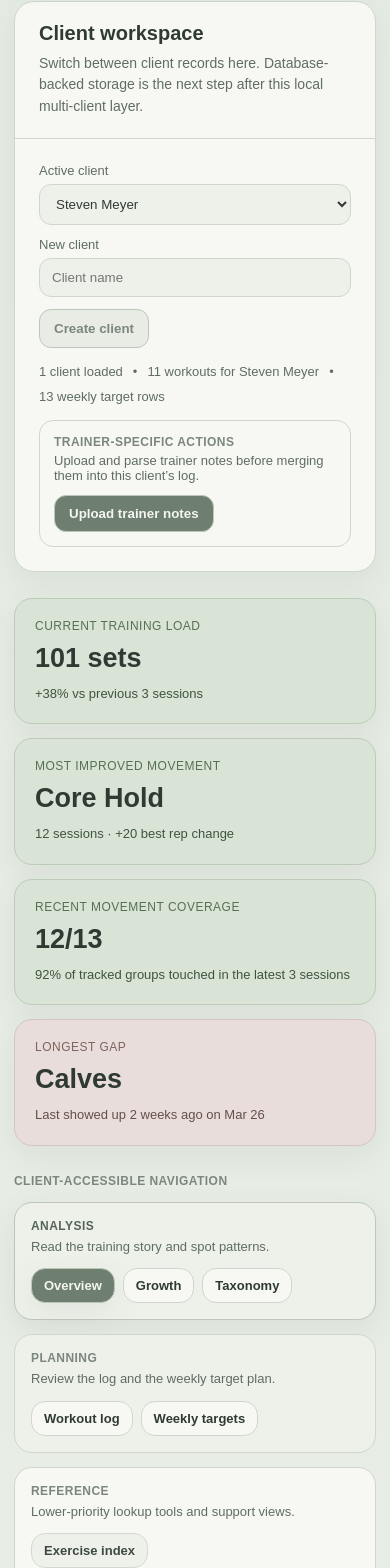
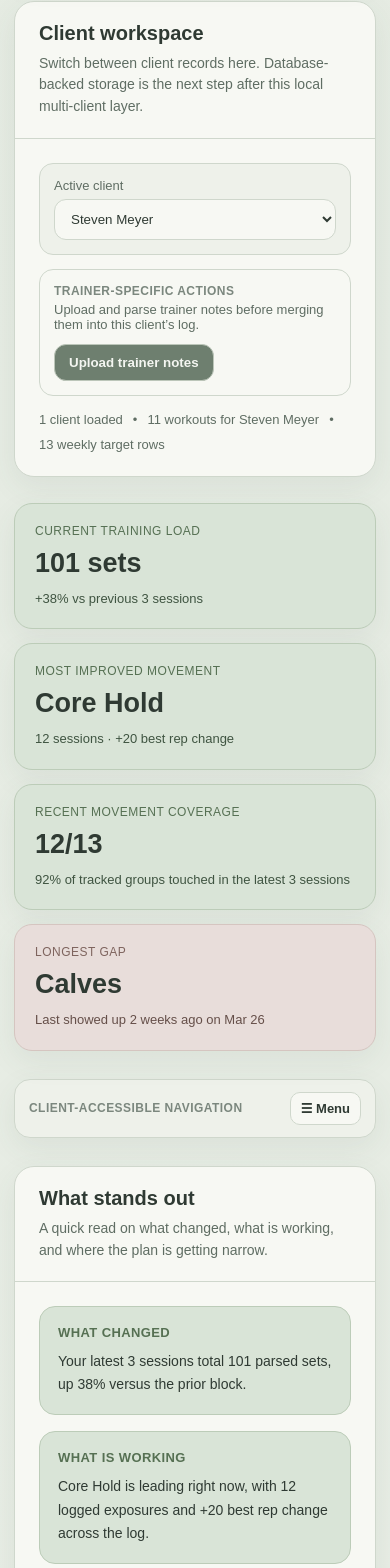
Before and after one commit to meyer-s/workout-tracker, a React (Vite) app: page / in a window 390 px wide. Shown: the part 270-1838 px from the top of the page. Built offline with nearby package versions, Linux system fonts and the light colour scheme; the HTML template or start-up script is replaced by a standard one.

Commit message:
Add topbar nav and mobile hamburger menu

```diff
--- a/src/workouttracker.jsx
+++ b/src/workouttracker.jsx
@@ -37,6 +37,7 @@ import { createBlankClient, createSeedClient, normalizeClientStore, updateClient
 
 const DEFAULT_CALORIE_THRESHOLD_PERCENT = 40;
 const DEFAULT_ZONE_THRESHOLD_PERCENT = 90;
+const ADD_NEW_CLIENT_OPTION = "__add_new_client__";
 
 function createWeeklyTarget({ week, calories, reportedCalories = calories, calorieThresholdPercent = DEFAULT_CALORIE_THRESHOLD_PERCENT, zoneMinutes = null, zonePercent = zoneMinutes === null ? null : DEFAULT_ZONE_THRESHOLD_PERCENT, reportedZoneMinutes = null }) {
   return {
@@ -1105,6 +1106,8 @@ export default function TrainingLogDashboard() {
   const [clients, setClients] = useState([seedClient]);
   const [activeClientId, setActiveClientId] = useState(seedClient.id);
   const [newClientName, setNewClientName] = useState("");
+  const [isClientAddMode, setIsClientAddMode] = useState(false);
+  const [isMobileNavOpen, setIsMobileNavOpen] = useState(false);
   const [trainerNotes, setTrainerNotes] = useState(trainerNotesExample);
   const [previewWorkouts, setPreviewWorkouts] = useState([]);
   const [intakeError, setIntakeError] = useState("");
@@ -1353,13 +1356,29 @@ export default function TrainingLogDashboard() {
     if (editingWorkoutKey === editRecord.originalKey) cancelWorkoutEdit();
   };
 
+  const handleClientSelectionChange = (nextValue) => {
+    if (nextValue === ADD_NEW_CLIENT_OPTION) {
+      setIsClientAddMode(true);
+      setNewClientName("");
+      setClientMessage("");
+      return;
+    }
+    setIsClientAddMode(false);
+    setActiveClientId(nextValue);
+    setClientMessage("");
+  };
+
   const createClient = () => {
-    const client = createBlankClient(newClientName);
+    const trimmedName = newClientName.trim();
+    if (!trimmedName) return;
+    const client = createBlankClient(trimmedName);
     setClients((current) => [...current, client]);
     setActiveClientId(client.id);
     setNewClientName("");
+    setIsClientAddMode(false);
     setClientMessage(`Added ${client.name}.`);
     setActiveTab("overview");
+    setIsMobileNavOpen(false);
   };
 
   const renderGroupHeader = (group) => {
@@ -1375,28 +1394,13 @@ export default function TrainingLogDashboard() {
     );
   };
 
-  const tabGroups = [
-    {
-      id: "analysis",
-      label: "Analysis",
-      subtitle: "Read the training story and spot patterns.",
-      tabs: [["overview", "Overview"], ["progress", "Growth"], ["groups", "Taxonomy"]],
-      tone: theme.surfaceStrong,
-    },
-    {
-      id: "planning",
-      label: "Planning",
-      subtitle: "Review the log and the weekly target plan.",
-      tabs: [["workouts", "Workout log"], ["weeks", "Weekly targets"]],
-      tone: theme.surfaceStrong,
-    },
-    {
-      id: "reference",
-      label: "Reference",
-      subtitle: "Lower-priority lookup tools and support views.",
-      tabs: [["index", "Exercise index"]],
-      tone: theme.surface,
-    },
+  const clientNavigationTabs = [
+    ["overview", "Overview"],
+    ["progress", "Growth"],
+    ["groups", "Taxonomy"],
+    ["workouts", "Workout log"],
+    ["weeks", "Weekly targets"],
+    ["index", "Exercise index"],
   ];
   const isMobile = viewportWidth < 760;
   const isTablet = viewportWidth < 1080;
@@ -1455,19 +1459,45 @@ export default function TrainingLogDashboard() {
         <div style={{ marginBottom: isMobile ? 26 : 36 }}>
           <SectionCard title="Client workspace" subtitle="Switch between client records here. Database-backed storage is the next step after this local multi-client layer.">
             <div style={{ display: "grid", gap: 16 }}>
-              <div style={{ display: "flex", gap: 12, flexWrap: "wrap", alignItems: "end" }}>
-                <label style={{ display: "grid", gap: 6, minWidth: 240, flex: "1 1 260px", fontSize: 13, color: theme.textSoft }}>
+              <div style={{ display: "grid", gridTemplateColumns: isCompact ? "minmax(0, 1fr)" : "minmax(280px, 0.95fr) minmax(320px, 1.05fr)", gap: 14, alignItems: "start" }}>
+                <div style={{ border: `1px solid ${theme.border}`, borderRadius: 14, padding: 14, background: theme.surfaceStrong, display: "grid", gap: 10 }}>
+                  <label style={{ display: "grid", gap: 6, fontSize: 13, color: theme.textSoft }}>
                     Active client
-                  <select value={activeClientId} onChange={(event) => { setActiveClientId(event.target.value); setClientMessage(""); }} style={{ padding: "11px 12px", borderRadius: 12, border: `1px solid ${theme.border}`, background: theme.surfaceStrong, color: theme.text }}>
+                    <select
+                      value={isClientAddMode ? ADD_NEW_CLIENT_OPTION : activeClientId}
+                      onChange={(event) => handleClientSelectionChange(event.target.value)}
+                      style={{ padding: "11px 12px", borderRadius: 12, border: `1px solid ${theme.border}`, background: theme.surface, color: theme.text }}
+                    >
                       {clients.map((client) => <option key={client.id} value={client.id}>{client.name}</option>)}
+                      <option value={ADD_NEW_CLIENT_OPTION}>+ Add new...</option>
                     </select>
                   </label>
-                <label style={{ display: "grid", gap: 6, minWidth: 220, flex: "1 1 220px", fontSize: 13, color: theme.textSoft }}>
-                  New client
-                  <input value={newClientName} onChange={(event) => setNewClientName(event.target.value)} placeholder="Client name" style={{ padding: "11px 12px", borderRadius: 12, border: `1px solid ${theme.border}`, background: theme.surfaceStrong, color: theme.text }} />
-                </label>
-                <button type="button" onClick={createClient} disabled={!newClientName.trim()} style={{ border: `1px solid ${theme.borderStrong}`, background: newClientName.trim() ? theme.accent : theme.surfaceMuted, color: newClientName.trim() ? "#f4f6f1" : theme.textMuted, borderRadius: 12, padding: "11px 14px", cursor: newClientName.trim() ? "pointer" : "not-allowed", fontWeight: 600 }}>Create client</button>
-              </div>
+                  {isClientAddMode ? (
+                    <div style={{ display: "grid", gap: 8 }}>
+                      <input value={newClientName} onChange={(event) => setNewClientName(event.target.value)} placeholder="New client name" style={{ padding: "11px 12px", borderRadius: 12, border: `1px solid ${theme.border}`, background: theme.surface, color: theme.text }} />
+                      <div style={{ display: "flex", gap: 8, flexWrap: "wrap" }}>
+                        <button type="button" onClick={createClient} disabled={!newClientName.trim()} style={{ border: `1px solid ${theme.borderStrong}`, background: newClientName.trim() ? theme.accent : theme.surfaceMuted, color: newClientName.trim() ? "#f4f6f1" : theme.textMuted, borderRadius: 12, padding: "9px 12px", cursor: newClientName.trim() ? "pointer" : "not-allowed", fontWeight: 700 }}>Add client</button>
+                        <button type="button" onClick={() => { setIsClientAddMode(false); setNewClientName(""); }} style={{ border: `1px solid ${theme.border}`, background: theme.surface, color: theme.textSoft, borderRadius: 12, padding: "9px 12px", cursor: "pointer", fontWeight: 600 }}>Cancel</button>
+                      </div>
+                    </div>
+                  ) : null}
+                </div>
+
+                <div style={{ border: `1px solid ${theme.border}`, borderRadius: 14, padding: 14, background: theme.surface, display: "flex", justifyContent: "space-between", gap: 12, flexWrap: "wrap", alignItems: "center" }}>
+                  <div style={{ display: "grid", gap: 4 }}>
+                    <div style={{ fontSize: 12, fontWeight: 700, textTransform: "uppercase", letterSpacing: 0.45, color: theme.textMuted }}>Trainer-specific actions</div>
+                    <div style={{ fontSize: 13, color: theme.textSoft }}>Upload and parse trainer notes before merging them into this client’s log.</div>
+                  </div>
+                  <button
+                    type="button"
+                    onClick={() => { setActiveTab("intake"); setIsMobileNavOpen(false); }}
+                    style={{ border: `1px solid ${theme.borderStrong}`, background: theme.accent, color: "#f4f6f1", borderRadius: 12, padding: "10px 14px", cursor: "pointer", fontWeight: 700, whiteSpace: "nowrap" }}
+                  >
+                    Upload trainer notes
+                  </button>
+                </div>
+              </div>
+
               <div style={{ display: "flex", gap: 10, flexWrap: "wrap", color: theme.textSoft, fontSize: 13 }}>
                 <span>{clients.length} client{clients.length === 1 ? "" : "s"} loaded</span>
                 <span>•</span>
@@ -1476,20 +1506,6 @@ export default function TrainingLogDashboard() {
                 <span>{activeWeeklyTargets.length} weekly target rows</span>
               </div>
 
-              <div style={{ border: `1px solid ${theme.border}`, borderRadius: 14, padding: 14, background: theme.surface, display: "flex", justifyContent: "space-between", gap: 12, flexWrap: "wrap", alignItems: "center" }}>
-                <div style={{ display: "grid", gap: 4 }}>
-                  <div style={{ fontSize: 12, fontWeight: 700, textTransform: "uppercase", letterSpacing: 0.45, color: theme.textMuted }}>Trainer-specific actions</div>
-                  <div style={{ fontSize: 13, color: theme.textSoft }}>Upload and parse trainer notes before merging them into this client’s log.</div>
-                </div>
-                <button
-                  type="button"
-                  onClick={() => setActiveTab("intake")}
-                  style={{ border: `1px solid ${theme.borderStrong}`, background: theme.accent, color: "#f4f6f1", borderRadius: 12, padding: "10px 14px", cursor: "pointer", fontWeight: 700, whiteSpace: "nowrap" }}
-                >
-                  Upload trainer notes
-                </button>
-              </div>
-
               {clientMessage ? <div style={{ border: `1px solid ${insightTones.positive.border}`, background: insightTones.positive.background, color: insightTones.positive.accent, borderRadius: 12, padding: 12 }}>{clientMessage}</div> : null}
             </div>
           </SectionCard>
@@ -1501,28 +1517,41 @@ export default function TrainingLogDashboard() {
           ))}
         </div>
 
-        <div style={{ display: "grid", gap: 14, marginBottom: 28 }}>
+        <div style={{ marginBottom: 28, border: `1px solid ${theme.border}`, borderRadius: 16, background: theme.surfaceStrong, boxShadow: theme.shadow, overflow: "hidden" }}>
+          <div style={{ display: "flex", justifyContent: "space-between", alignItems: "center", gap: 10, padding: isMobile ? "12px 14px" : "12px 16px" }}>
             <div style={{ fontSize: 12, fontWeight: 700, textTransform: "uppercase", letterSpacing: 0.45, color: theme.textMuted }}>Client-accessible navigation</div>
-          <div style={{ display: "grid", gridTemplateColumns: `repeat(auto-fit, minmax(${isMobile ? 220 : 250}px, 1fr))`, gap: 14 }}>
-            {tabGroups.map((group) => {
-              const isGroupActive = group.tabs.some(([value]) => value === activeTab);
+            {isMobile ? (
+              <button type="button" onClick={() => setIsMobileNavOpen((current) => !current)} style={{ border: `1px solid ${theme.border}`, background: theme.surface, color: theme.text, borderRadius: 10, padding: "8px 10px", cursor: "pointer", fontWeight: 700, fontSize: 13 }}>
+                {isMobileNavOpen ? "Close" : "☰ Menu"}
+              </button>
+            ) : null}
+          </div>
+
+          {!isMobile ? (
+            <div style={{ display: "flex", gap: 8, flexWrap: "wrap", padding: "0 16px 14px" }}>
+              {clientNavigationTabs.map(([value, label]) => {
+                const isActive = activeTab === value;
                 return (
-                <div key={group.id} style={{ border: `1px solid ${isGroupActive ? theme.borderStrong : theme.border}`, borderRadius: 18, padding: 16, background: group.tone, boxShadow: isGroupActive ? theme.shadow : "none", display: "grid", gap: 12, alignContent: "start" }}>
-                  <div style={{ display: "grid", gap: 4 }}>
-                    <div style={{ fontSize: 12, fontWeight: 700, textTransform: "uppercase", letterSpacing: 0.45, color: isGroupActive ? theme.accentStrong : theme.textMuted }}>{group.label}</div>
-                    <div style={{ fontSize: 13, lineHeight: 1.5, color: theme.textSoft }}>{group.subtitle}</div>
-                  </div>
-                  <div style={{ display: "flex", gap: 8, flexWrap: "wrap" }}>
-                    {group.tabs.map(([value, label]) => {
-                      const isActive = activeTab === value;
-                      const isReference = group.id === "reference";
-                      return <button key={value} type="button" onClick={() => setActiveTab(value)} style={{ border: `1px solid ${isActive ? theme.borderStrong : theme.border}`, background: isActive ? theme.accent : isReference ? theme.surfaceStrong : theme.surface, color: isActive ? "#f4f6f1" : theme.text, borderRadius: 14, padding: isMobile ? "9px 12px" : "10px 14px", cursor: "pointer", fontWeight: 600, boxShadow: isActive ? theme.shadow : "none", fontSize: isMobile ? 13 : 14, opacity: isReference && !isActive ? 0.92 : 1 }}>{label}</button>;
-                    })}
-                  </div>
-                </div>
+                  <button key={`topbar-${value}`} type="button" onClick={() => { setActiveTab(value); setIsMobileNavOpen(false); }} style={{ border: `1px solid ${isActive ? theme.borderStrong : theme.border}`, background: isActive ? theme.accent : theme.surface, color: isActive ? "#f4f6f1" : theme.text, borderRadius: 12, padding: "9px 12px", cursor: "pointer", fontWeight: 600, boxShadow: isActive ? theme.shadow : "none", fontSize: 13 }}>
+                    {label}
+                  </button>
                 );
               })}
             </div>
+          ) : null}
+
+          {isMobile && isMobileNavOpen ? (
+            <div style={{ display: "grid", gap: 8, padding: "0 14px 14px", borderTop: `1px solid ${theme.border}` }}>
+              {clientNavigationTabs.map(([value, label]) => {
+                const isActive = activeTab === value;
+                return (
+                  <button key={`mobile-topbar-${value}`} type="button" onClick={() => { setActiveTab(value); setIsMobileNavOpen(false); }} style={{ textAlign: "left", border: `1px solid ${isActive ? theme.borderStrong : theme.border}`, background: isActive ? theme.accent : theme.surface, color: isActive ? "#f4f6f1" : theme.text, borderRadius: 12, padding: "10px 12px", cursor: "pointer", fontWeight: 600, boxShadow: isActive ? theme.shadow : "none", fontSize: 13 }}>
+                    {label}
+                  </button>
+                );
+              })}
+            </div>
+          ) : null}
         </div>
 
         {activeTab === "overview" && (
```
Lines whose indentation alone changed are shown as unchanged.
